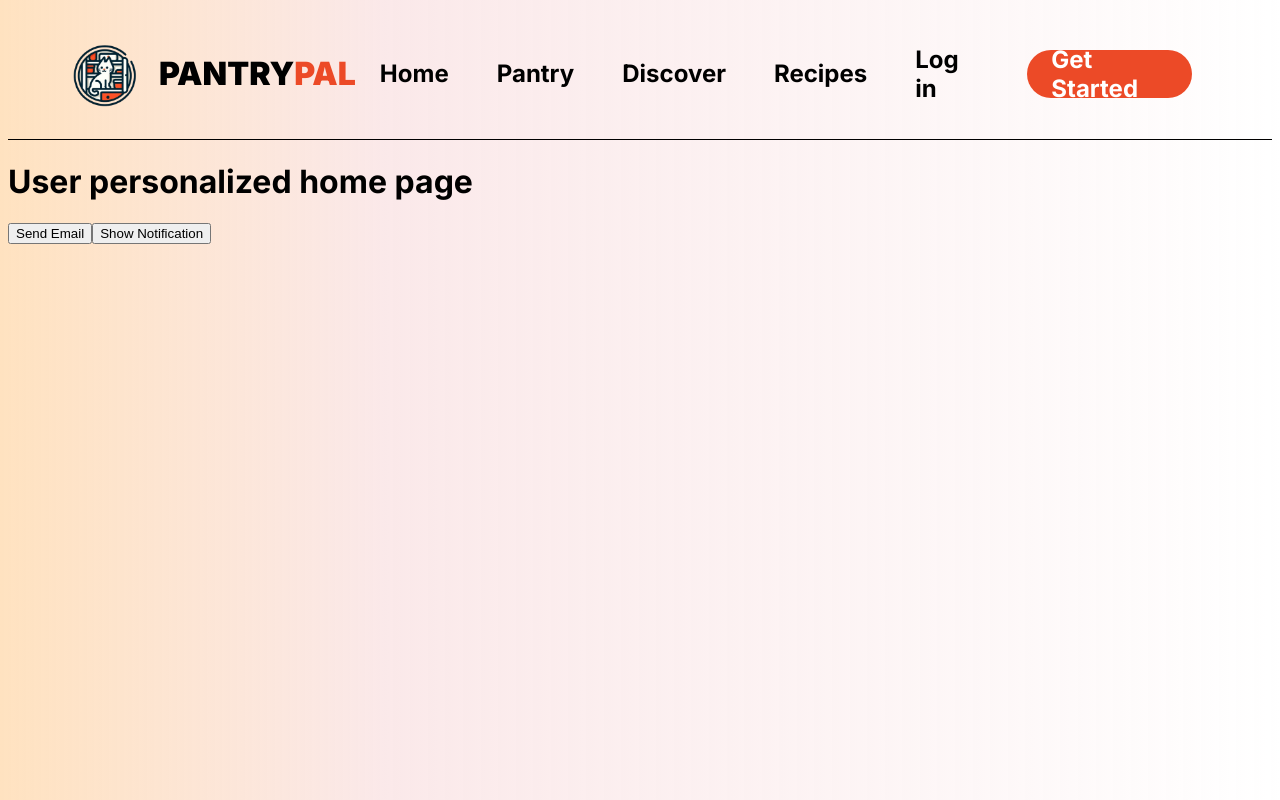
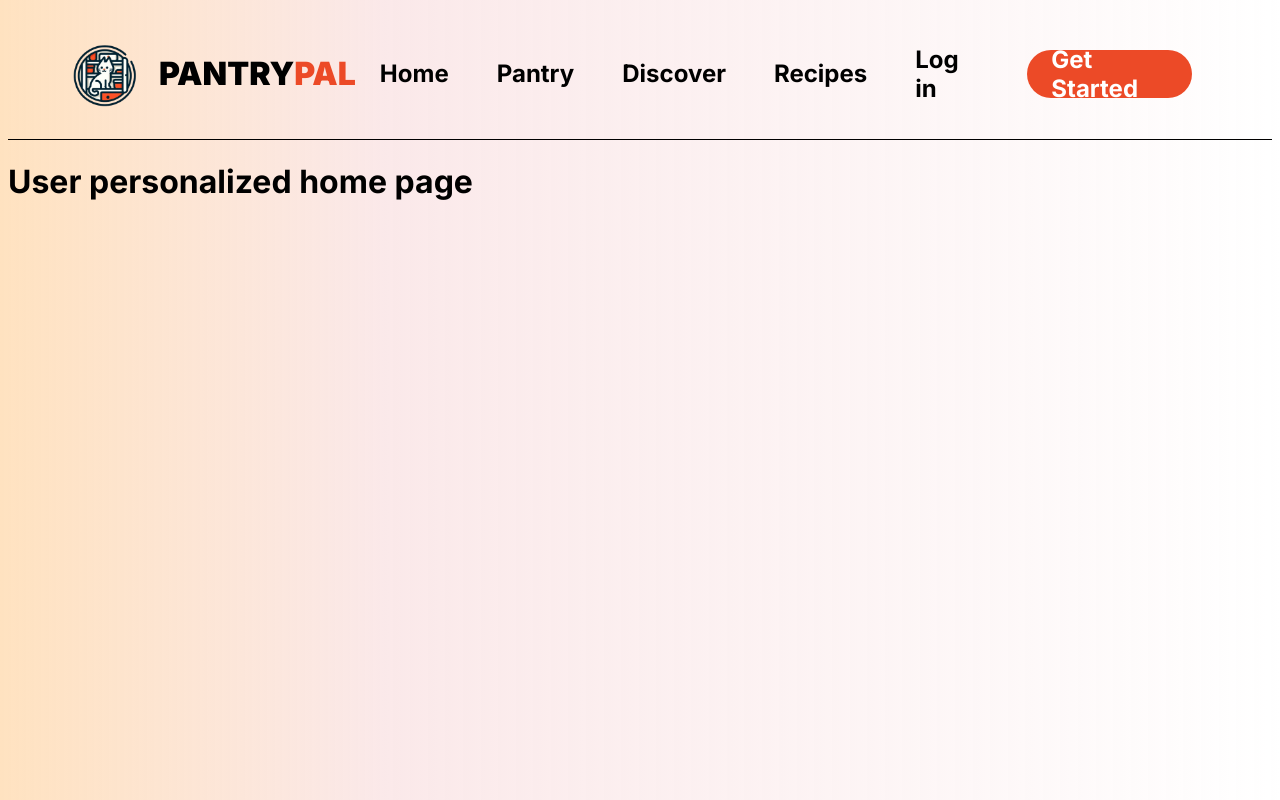
Before and after one commit to csci-499-fa24/Team6, a Next.js app in the folder client/: page /home in a window 1280 px wide. Built offline with nearby package versions, Linux system fonts and the light colour scheme.

Commit message:
return homepage back to its original code

```diff
--- a/client/app/home/page.js
+++ b/client/app/home/page.js
@@ -1,72 +1,10 @@
-"use client";
-import React, { useState } from 'react';
 import Navbar from "../components/navbar";
 
 const Home = () => {
-  const [notification, setNotification] = useState('');
-  const [isVisible, setIsVisible] = useState(false);
-
-  const handleSendEmail = async () => {
-    try {
-      const response = await fetch('http://localhost:8080/send-email');
-      if (!response.ok) {
-        throw new Error('Failed to send email');
-      }
-      const data = await response.json();
-      alert(data.message);
-    } catch (error) {
-      console.error('Error:', error);
-      alert('Error sending email: ' + error.message);
-    }
-  };
-
-  const handleNotificationClick = async () => {
-    try {
-      const response = await fetch('http://localhost:8080/get-low-ingredients'); // Adjust this endpoint as necessary
-      if (!response.ok) {
-        throw new Error('Failed to fetch low ingredients');
-      }
-      const data = await response.json();
-
-      // Create notification message
-      let message = `Hi ${data.name},\n\nYou are low on:\n`;
-      data.lowIngredients.forEach(ingredient => {
-        message += `- ${ingredient.name}: you currently have ${ingredient.amount} units remaining\n`;
-      });
-
-      setNotification(message);
-      setIsVisible(true);
-    } catch (error) {
-      console.error('Error fetching low ingredients:', error);
-      setNotification('Error fetching low ingredients: ' + error.message);
-      setIsVisible(true);
-    }
-  };
-
   return (
     <div>
-      <Navbar/>
+      <Navbar />
       <h1>User personalized home page</h1>
-      <button onClick={handleSendEmail}>Send Email</button>
-      <button onClick={handleNotificationClick}>Show Notification</button>
-
-      {isVisible && (
-        <div style={{
-          position: 'absolute',
-          top: '20px',
-          right: '20px',
-          padding: '10px',
-          backgroundColor: '#f8d7da',
-          color: '#721c24',
-          border: '1px solid #f5c6cb',
-          borderRadius: '5px',
-          boxShadow: '0 0 10px rgba(0, 0, 0, 0.2)',
-          zIndex: 1000
-        }}>
-          <pre>{notification}</pre>
-          <button onClick={() => setIsVisible(false)}>Close</button>
-        </div>
-      )}
     </div>
   );
 };
```
